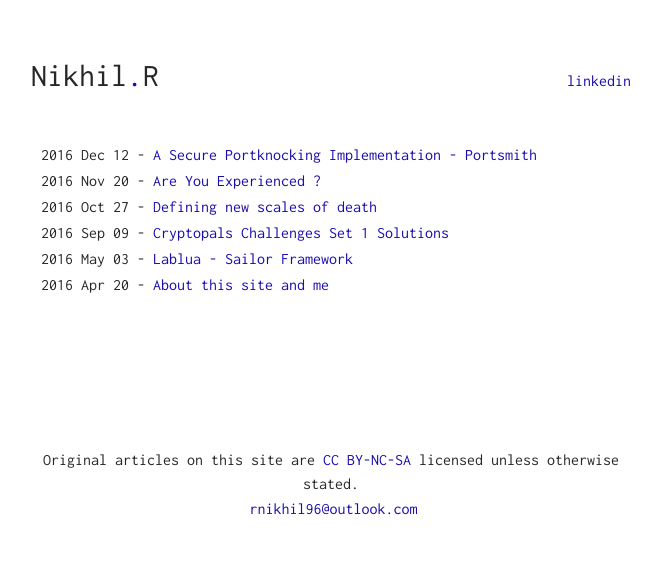
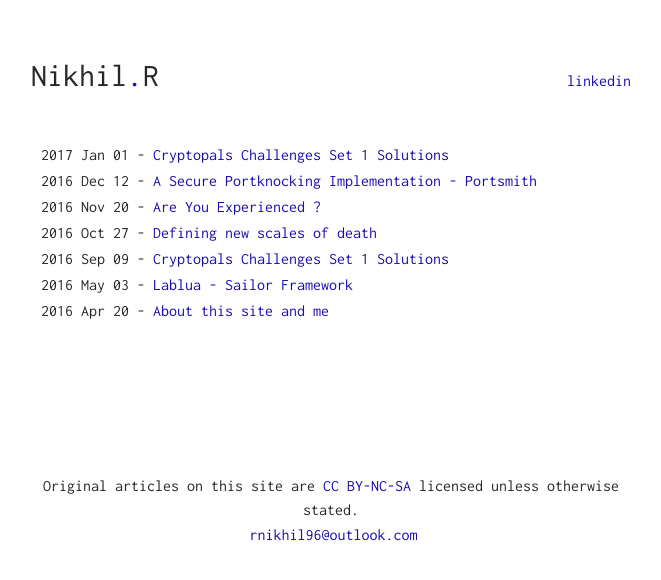
Before and after one commit to rnikhil275/rnikhil275.github.io, a Jekyll site: the page built from index.html, in a window 1280 px wide. Shown: the top 580 px of the page, without its empty margins (309-970 px from the left). Built offline with Jekyll 4.4.1, drawn with Linux system fonts in a browser that asks for light colours.

```diff
--- /dev/null
+++ b/_posts/normal/2017-01-01-strace-internals-clone.md
@@ -0,0 +1,5 @@
+---
+layout: post
+title: Cryptopals Challenges Set 1 Solutions
+comments: True
+---
```
Also changed, not shown: _posts/normal/2016-9-9-cryptopals-challenges-set-1.md (+1 -1 lines).
